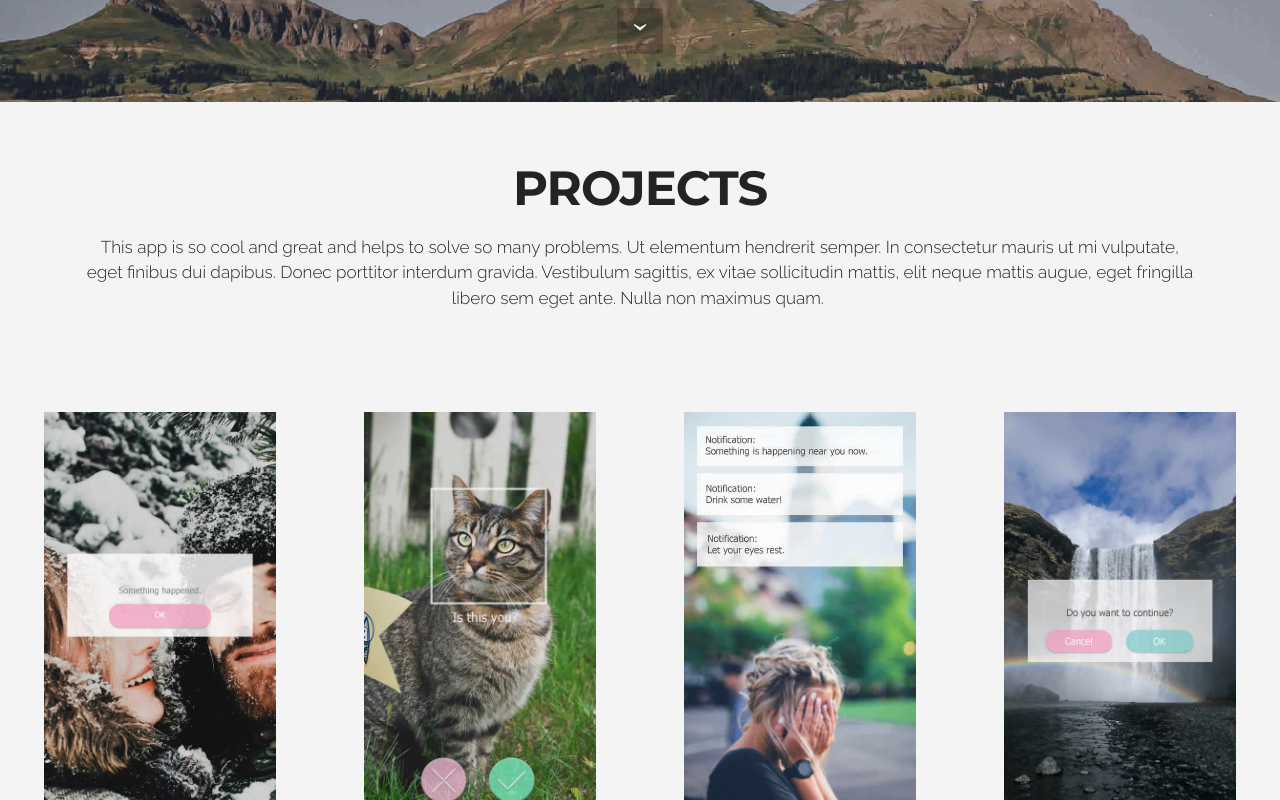
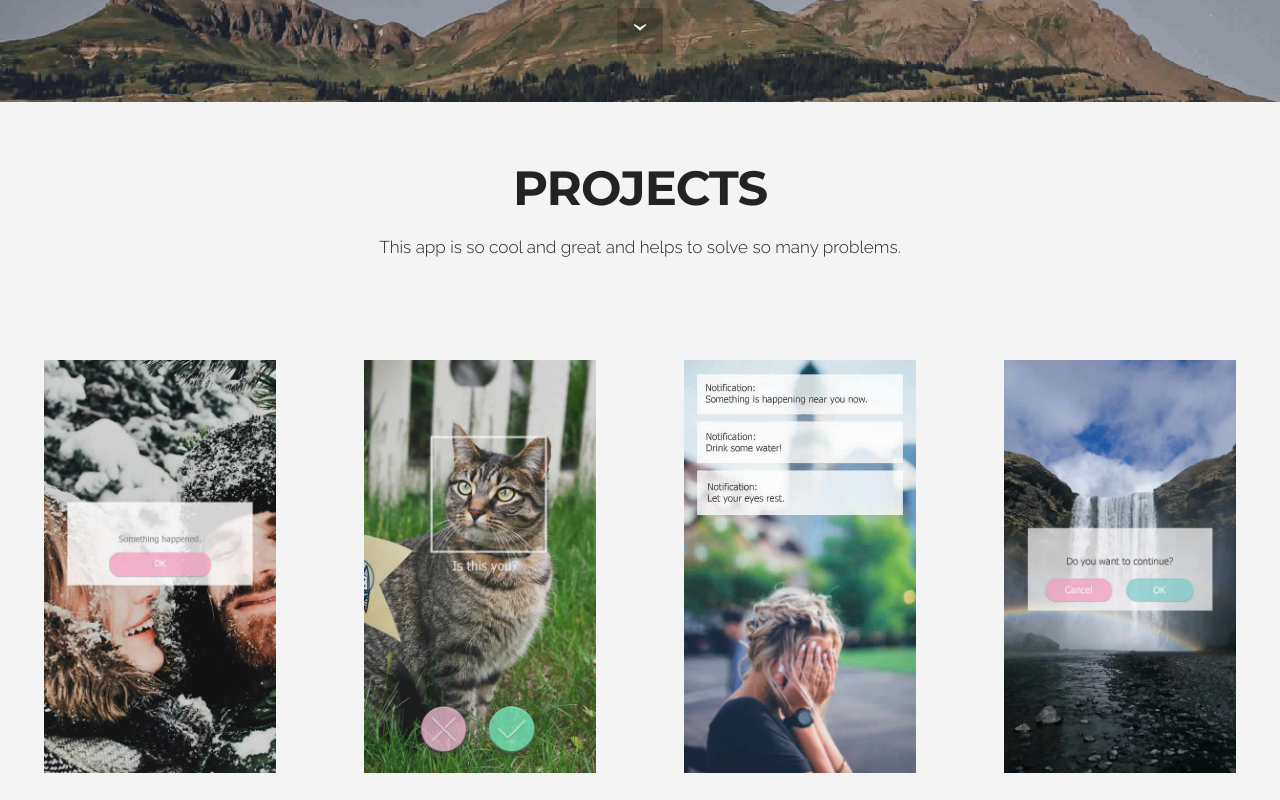
Before and after one commit to nealbhan/nealbhan.github.io, a website: page index.html in a window 1280 px wide. Shown: the part 773-1573 px from the top of the page. Drawn offline with Linux system fonts and the light colour scheme; files whose address does not match are found by name.

Commit message:
New updates

```diff
--- a/index.html
+++ b/index.html
@@ -120,7 +120,7 @@
 
     <div class="container">
         <div class="row">
-            <div class="col-xs-12 lead">This app is so cool and great and helps to solve so many problems. Ut elementum hendrerit semper. In consectetur mauris ut mi vulputate, eget finibus dui dapibus. Donec porttitor interdum gravida. Vestibulum sagittis, ex vitae sollicitudin mattis, elit neque mattis augue, eget fringilla libero sem eget ante. Nulla non maximus quam.&nbsp;</div>
+            <div class="col-xs-12 lead">This app is so cool and great and helps to solve so many problems.</div>
         </div>
     </div>
 
```
